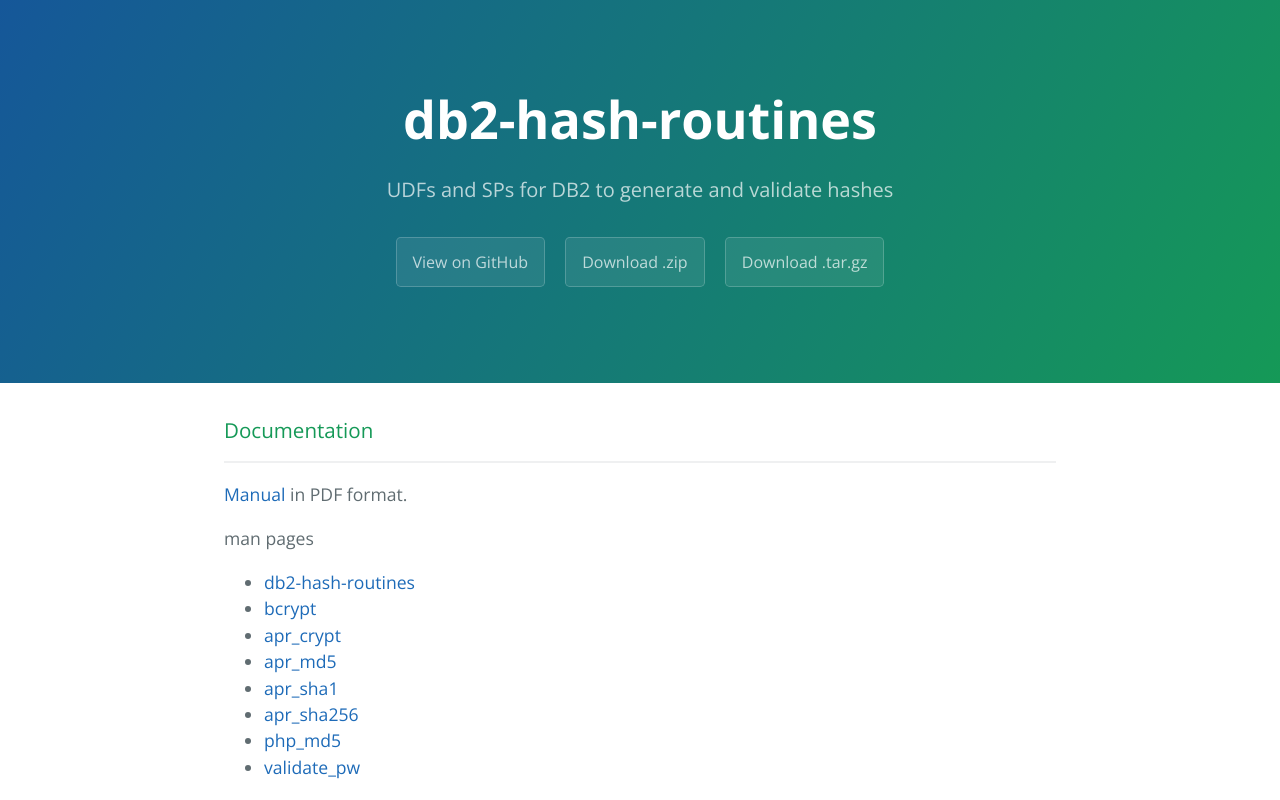
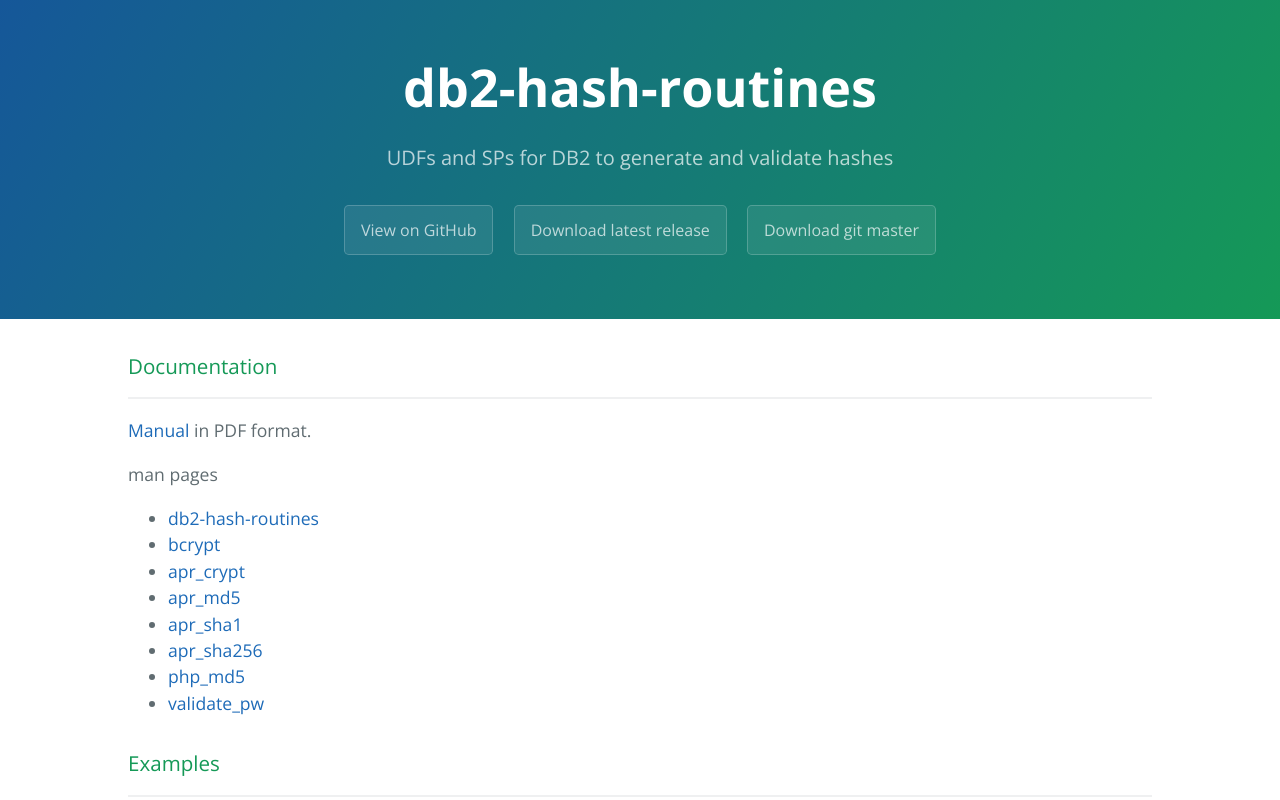
Before and after one commit to tessus/db2-hash-routines, a plain HTML site: page index.html in a window 1280 px wide. Shown: the top 800 px of the page. Drawn offline with nearby package versions, Linux system fonts and the light colour scheme.

Commit message:
adjustments to links and header height

```diff
--- a/index.html
+++ b/index.html
@@ -14,8 +14,8 @@
       <h1 class="project-name">db2-hash-routines</h1>
       <h2 class="project-tagline">UDFs and SPs for DB2 to generate and validate hashes</h2>
       <a href="https://github.com/tessus/db2-hash-routines" class="btn">View on GitHub</a>
-      <a href="https://github.com/tessus/db2-hash-routines/zipball/master" class="btn">Download .zip</a>
-      <a href="https://github.com/tessus/db2-hash-routines/tarball/master" class="btn">Download .tar.gz</a>
+      <a href="https://github.com/tessus/db2-hash-routines/releases/latest" class="btn">Download latest release</a>
+      <a href="https://github.com/tessus/db2-hash-routines/archive/master.zip" class="btn">Download git master</a>
     </section>
 
     <section class="main-content">
@@ -99,9 +99,7 @@ $2y$05$WCC47DM2xelWQCGDKEAeNOP9BCRE6IyuMjOtGH5hKMB392XuSWInG
 <p>Having trouble with db2-hash-routines? Please open a ticket <a href="https://github.com/tessus/db2-hash-routines/issues">here</a>.</p>
 
       <footer class="site-footer">
-        <span class="site-footer-owner"><a href="https://github.com/tessus/db2-hash-routines">db2-hash-routines</a> is maintained by <a href="https://github.com/tessus">tessus</a>.</span>
-
-        <span class="site-footer-credits">This page was generated by <a href="https://pages.github.com">GitHub Pages</a> using the <a href="https://github.com/jasonlong/cayman-theme">Cayman theme</a> by <a href="https://twitter.com/jasonlong">Jason Long</a>.</span>
+        <span class="site-footer-owner"><a href="https://github.com/tessus/db2-hash-routines">db2-hash-routines</a> is maintained by <a href="https://github.com/tessus">Helmut K. C. Tessarek</a>.</span>
       </footer>
 
     </section>
--- a/stylesheets/stylesheet.css
+++ b/stylesheets/stylesheet.css
@@ -1,4 +1,4 @@
-* {
+©* {
   box-sizing: border-box; }
 
 body {
@@ -61,7 +61,7 @@ a {
 
 @media screen and (min-width: 64em) {
   .page-header {
-    padding: 5rem 6rem; } }
+    padding: 3rem 6rem; } }
 
 @media screen and (min-width: 42em) and (max-width: 64em) {
   .page-header {
```
